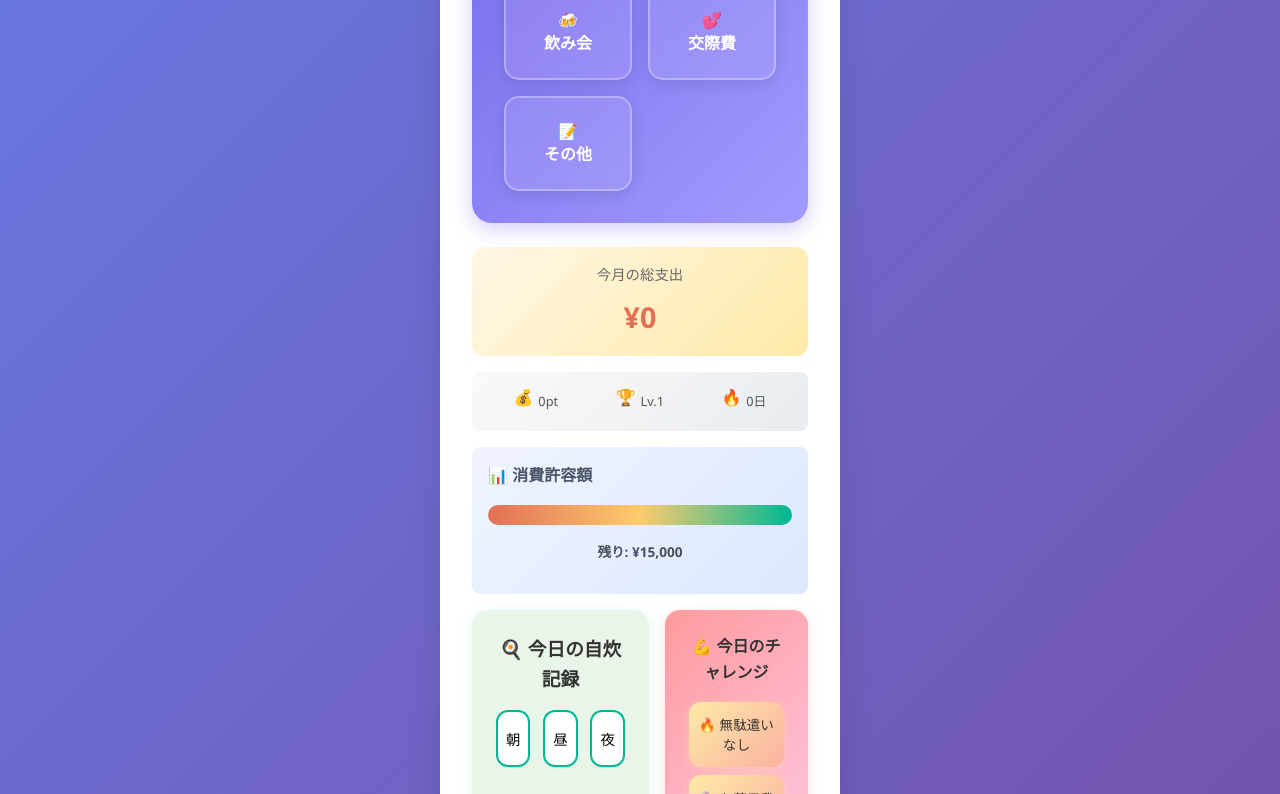
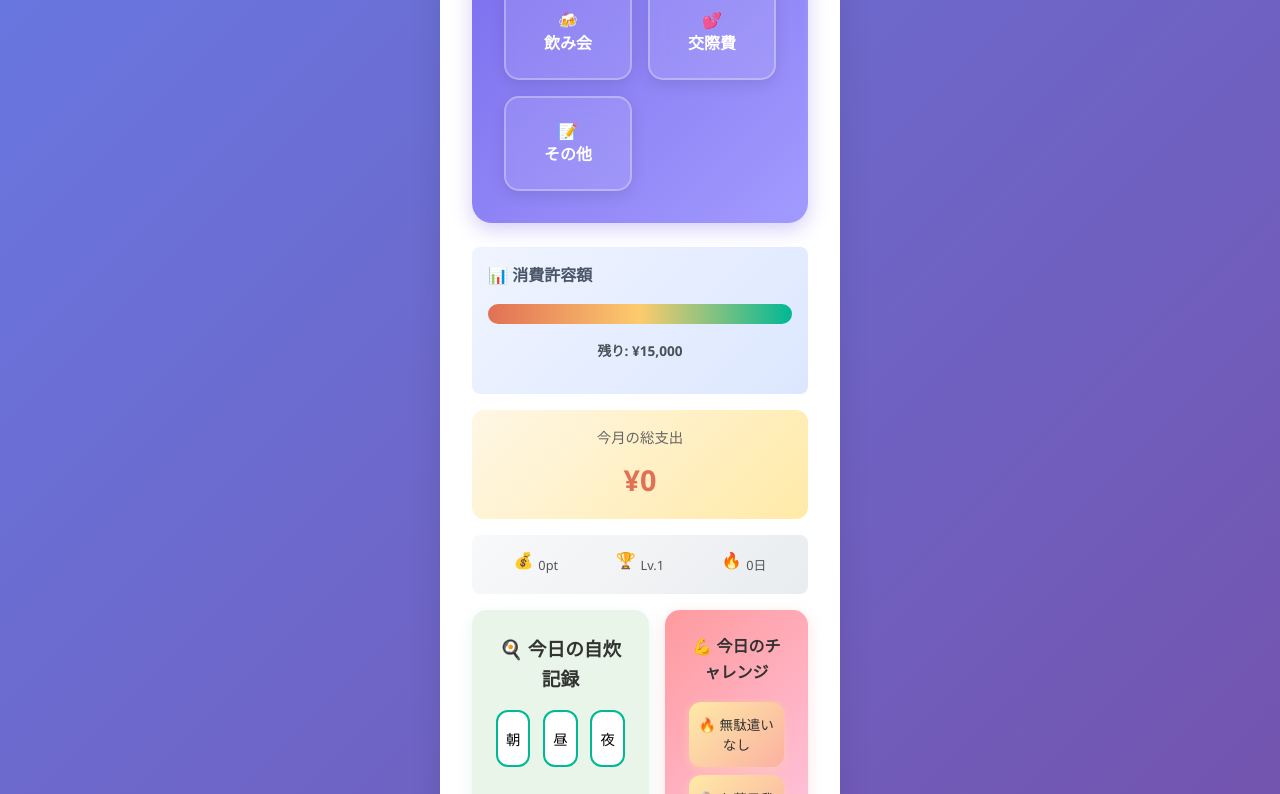
Before and after one commit to fujihira13/MealQuest, a React (Vite) app: page / in a window 1280 px wide. Shown: the part 454-1248 px from the top of the page. Built offline with nearby package versions, Linux system fonts and the light colour scheme.

Commit message:
微修正

```diff
--- a/src/components/Tabs/HomeTab.tsx
+++ b/src/components/Tabs/HomeTab.tsx
@@ -114,10 +114,13 @@ export const HomeTab: React.FC = () => {
 
   // 今月の総支出を計算
   const currentMonth = new Date().toISOString().slice(0, 7);
-  const monthlyExpenses = expenses.filter(expense =>
+  const monthlyExpenses = expenses.filter((expense) =>
     expense.date.startsWith(currentMonth)
   );
-  const totalMonthlyExpense = monthlyExpenses.reduce((sum, expense) => sum + expense.amount, 0);
+  const totalMonthlyExpense = monthlyExpenses.reduce(
+    (sum, expense) => sum + expense.amount,
+    0
+  );
 
   // 今日の自炊記録をチェック
   const today = new Date().toISOString().split("T")[0];
@@ -191,30 +194,6 @@ export const HomeTab: React.FC = () => {
         </div>
       </div>
 
-      {/* 今月の支出状況 - 重要な情報を目立つ位置に */}
-      <div className="expense-summary">
-        <div className="total-expense">
-          <span className="expense-label">今月の総支出</span>
-          <span className="expense-amount">¥{totalMonthlyExpense.toLocaleString()}</span>
-        </div>
-      </div>
-
-      {/* コンパクトなステータス表示 */}
-      <div className="status-compact">
-        <div className="status-item-small">
-          <span className="status-icon">💰</span>
-          <span className="status-text">{userData.points.toLocaleString()}pt</span>
-        </div>
-        <div className="status-item-small">
-          <span className="status-icon">🏆</span>
-          <span className="status-text">Lv.{userData.level}</span>
-        </div>
-        <div className="status-item-small">
-          <span className="status-icon">🔥</span>
-          <span className="status-text">{streaks.noWasteStreak}日</span>
-        </div>
-      </div>
-
       {/* 今月の消費許容ゲージ - コンパクト化 */}
       <div className="gauge-section-compact">
         <h4>📊 消費許容額</h4>
@@ -225,9 +204,35 @@ export const HomeTab: React.FC = () => {
               style={{ width: `${gaugePercent}%` }}
             ></div>
           </div>
-          <div className="gauge-text">
-            残り: ¥{remaining.toLocaleString()}
-          </div>
+          <div className="gauge-text">残り: ¥{remaining.toLocaleString()}</div>
+        </div>
+      </div>
+
+      {/* 今月の支出状況 - 重要な情報を目立つ位置に */}
+      <div className="expense-summary">
+        <div className="total-expense">
+          <span className="expense-label">今月の総支出</span>
+          <span className="expense-amount">
+            ¥{totalMonthlyExpense.toLocaleString()}
+          </span>
+        </div>
+      </div>
+
+      {/* コンパクトなステータス表示 */}
+      <div className="status-compact">
+        <div className="status-item-small">
+          <span className="status-icon">💰</span>
+          <span className="status-text">
+            {userData.points.toLocaleString()}pt
+          </span>
+        </div>
+        <div className="status-item-small">
+          <span className="status-icon">🏆</span>
+          <span className="status-text">Lv.{userData.level}</span>
+        </div>
+        <div className="status-item-small">
+          <span className="status-icon">🔥</span>
+          <span className="status-text">{streaks.noWasteStreak}日</span>
         </div>
       </div>
 
@@ -270,16 +275,19 @@ export const HomeTab: React.FC = () => {
           <div className="challenge-buttons">
             <button
               className={`challenge-btn ${
-                streaks.lastNoWasteDate === new Date().toISOString().split("T")[0]
+                streaks.lastNoWasteDate ===
+                new Date().toISOString().split("T")[0]
                   ? "completed"
                   : ""
               }`}
               onClick={handleNoWasteDay}
               disabled={
-                streaks.lastNoWasteDate === new Date().toISOString().split("T")[0]
+                streaks.lastNoWasteDate ===
+                new Date().toISOString().split("T")[0]
               }
             >
-              {streaks.lastNoWasteDate === new Date().toISOString().split("T")[0]
+              {streaks.lastNoWasteDate ===
+              new Date().toISOString().split("T")[0]
                 ? "✅ 無駄遣いなし達成！"
                 : "🔥 無駄遣いなし"}
             </button>
@@ -302,7 +310,9 @@ export const HomeTab: React.FC = () => {
                 : "🍭 お菓子我慢"}
             </button>
           </div>
-          <p className="challenge-note">毎日チャレンジして連続記録を伸ばそう！</p>
+          <p className="challenge-note">
+            毎日チャレンジして連続記録を伸ばそう！
+          </p>
         </div>
       </div>
 
```
